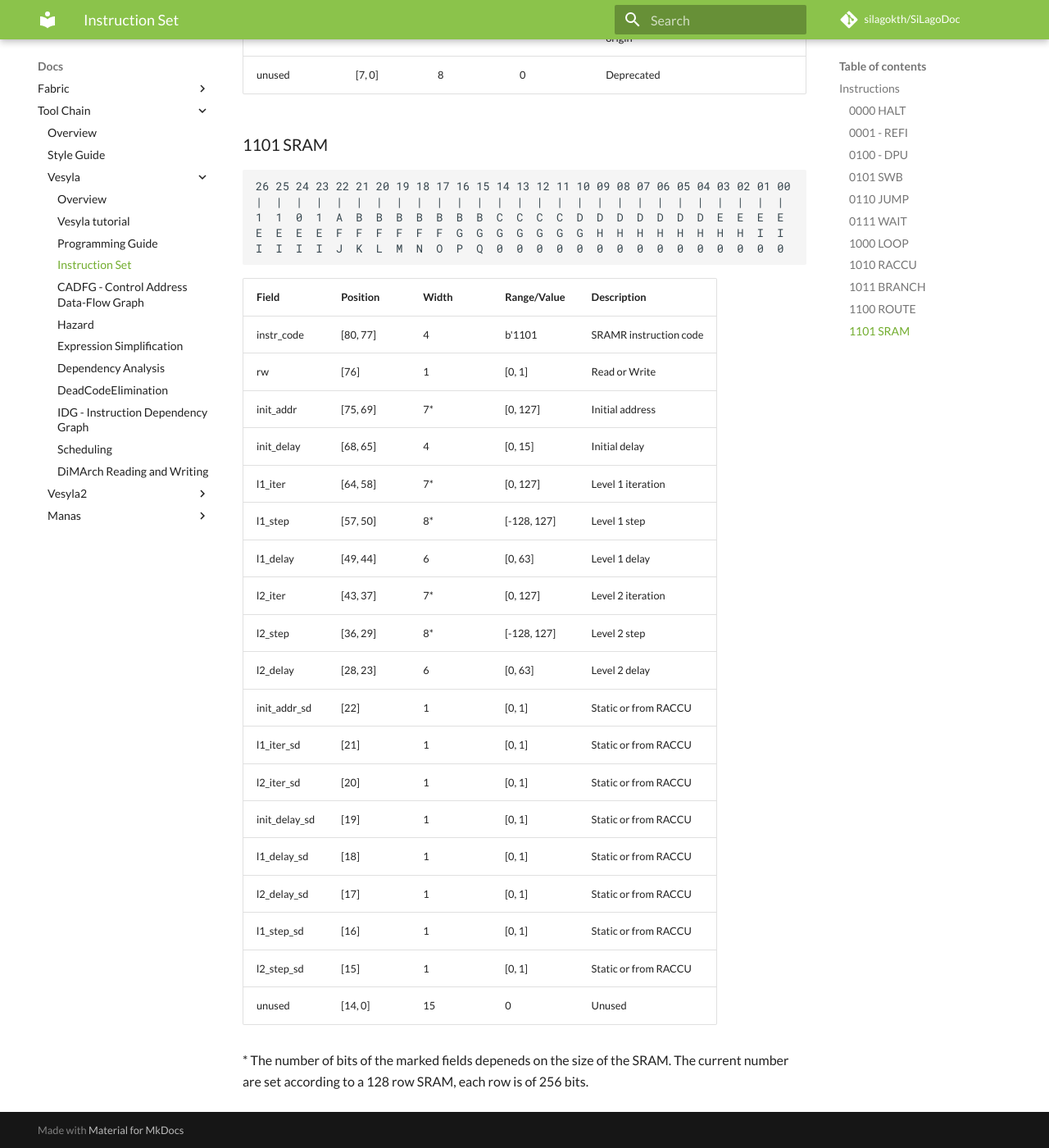
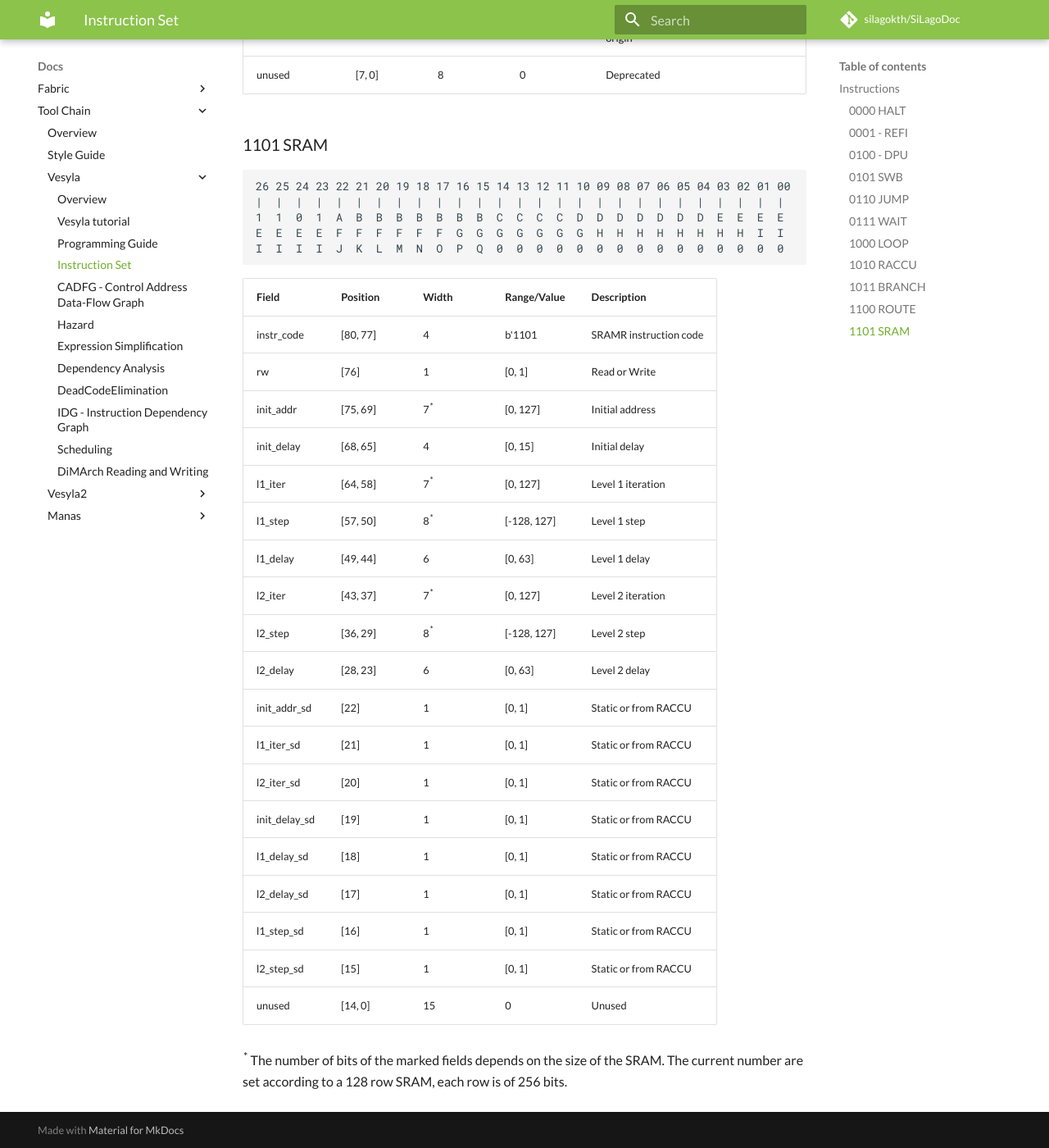
Before and after one commit to silagokth/SiLagoDoc, an MkDocs documentation site: the page built from docs/Docs/ToolChain/Vesyla/Instruction-Set.md, in a window 1280 px wide and 1400 px high, scrolled down 6521 px. Shown: the whole window at 82% size. Built offline with MkDocs 1.6.1 and Material for MkDocs 9.7.7, drawn with Linux system fonts in a browser that asks for light colours; comment, search, counter and statistics services are not loaded; old or Windows-style settings are respelled for this version of MkDocs.

Commit message:
change the note symbol for the SRAM

````diff
--- a/docs/Docs/ToolChain/Vesyla/Instruction-Set.md
+++ b/docs/Docs/ToolChain/Vesyla/Instruction-Set.md
@@ -207,27 +207,26 @@
 I  I  I  I  J  K  L  M  N  O  P  Q  0  0  0  0  0  0  0  0  0  0  0  0  0  0  0
 ```
 
-Field                | Position | Width | Range/Value | Description
----------------------|----------|-------|-------------|-------------------------
-instr_code           | [80, 77] | 4     | b'1101      | SRAMR instruction code
-rw                   | [76]     | 1     | [0, 1]      | Read or Write
-init_addr            | [75, 69] | 7*    | [0, 127]    | Initial address
-init_delay           | [68, 65] | 4     | [0, 15]     | Initial delay
-l1_iter              | [64, 58] | 7*    | [0, 127]    | Level 1 iteration
-l1_step              | [57, 50] | 8*    | [-128, 127] | Level 1 step
-l1_delay             | [49, 44] | 6     | [0, 63]     | Level 1 delay
-l2_iter              | [43, 37] | 7*    | [0, 127]    | Level 2 iteration
-l2_step              | [36, 29] | 8*    | [-128, 127] | Level 2 step
-l2_delay             | [28, 23] | 6     | [0, 63]     | Level 2 delay
-init_addr_sd         | [22]     | 1     | [0, 1]      | Static or from RACCU
-l1_iter_sd           | [21]     | 1     | [0, 1]      | Static or from RACCU
-l2_iter_sd           | [20]     | 1     | [0, 1]      | Static or from RACCU
-init_delay_sd        | [19]     | 1     | [0, 1]      | Static or from RACCU
-l1_delay_sd          | [18]     | 1     | [0, 1]      | Static or from RACCU
-l2_delay_sd          | [17]     | 1     | [0, 1]      | Static or from RACCU
-l1_step_sd           | [16]     | 1     | [0, 1]      | Static or from RACCU
-l2_step_sd           | [15]     | 1     | [0, 1]      | Static or from RACCU
-unused               | [14, 0]  | 15    | 0           | Unused
+Field                | Position | Width         | Range/Value | Description
+---------------------|----------|---------------|-------------|-------------------------
+instr_code           | [80, 77] | 4             | b'1101      | SRAMR instruction code
+rw                   | [76]     | 1             | [0, 1]      | Read or Write
+init_addr            | [75, 69] | 7<sup>*</sup> | [0, 127]    | Initial address
+init_delay           | [68, 65] | 4             | [0, 15]     | Initial delay
+l1_iter              | [64, 58] | 7<sup>*</sup> | [0, 127]    | Level 1 iteration
+l1_step              | [57, 50] | 8<sup>*</sup> | [-128, 127] | Level 1 step
+l1_delay             | [49, 44] | 6             | [0, 63]     | Level 1 delay
+l2_iter              | [43, 37] | 7<sup>*</sup> | [0, 127]    | Level 2 iteration
+l2_step              | [36, 29] | 8<sup>*</sup> | [-128, 127] | Level 2 step
+l2_delay             | [28, 23] | 6             | [0, 63]     | Level 2 delay
+init_addr_sd         | [22]     | 1             | [0, 1]      | Static or from RACCU
+l1_iter_sd           | [21]     | 1             | [0, 1]      | Static or from RACCU
+l2_iter_sd           | [20]     | 1             | [0, 1]      | Static or from RACCU
+init_delay_sd        | [19]     | 1             | [0, 1]      | Static or from RACCU
+l1_delay_sd          | [18]     | 1             | [0, 1]      | Static or from RACCU
+l2_delay_sd          | [17]     | 1             | [0, 1]      | Static or from RACCU
+l1_step_sd           | [16]     | 1             | [0, 1]      | Static or from RACCU
+l2_step_sd           | [15]     | 1             | [0, 1]      | Static or from RACCU
+unused               | [14, 0]  | 15            | 0           | Unused
 
-
-\* The number of bits of the marked fields depeneds on the size of the SRAM. The current number are set according to a 128 row SRAM, each row is of 256 bits.
+<sup>*</sup> The number of bits of the marked fields depends on the size of the SRAM. The current number are set according to a 128 row SRAM, each row is of 256 bits.
````
